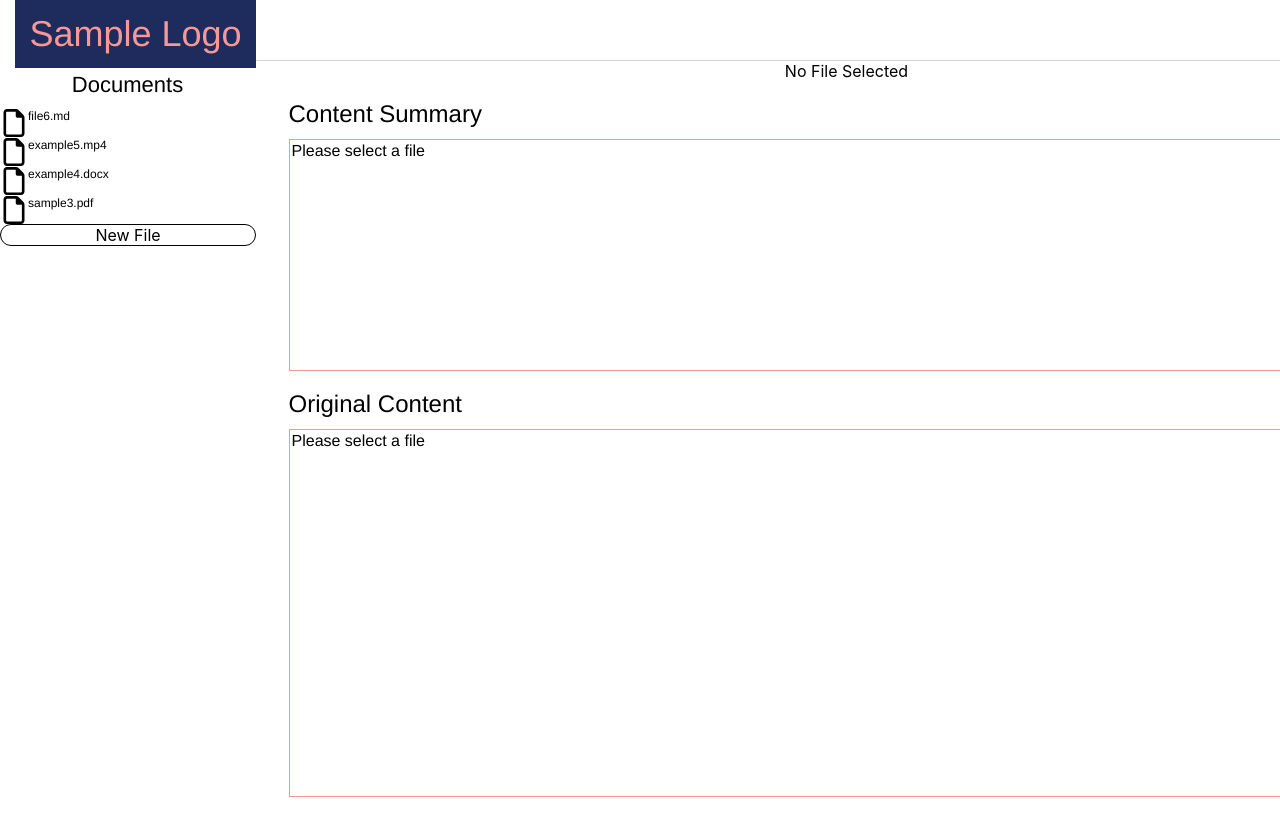
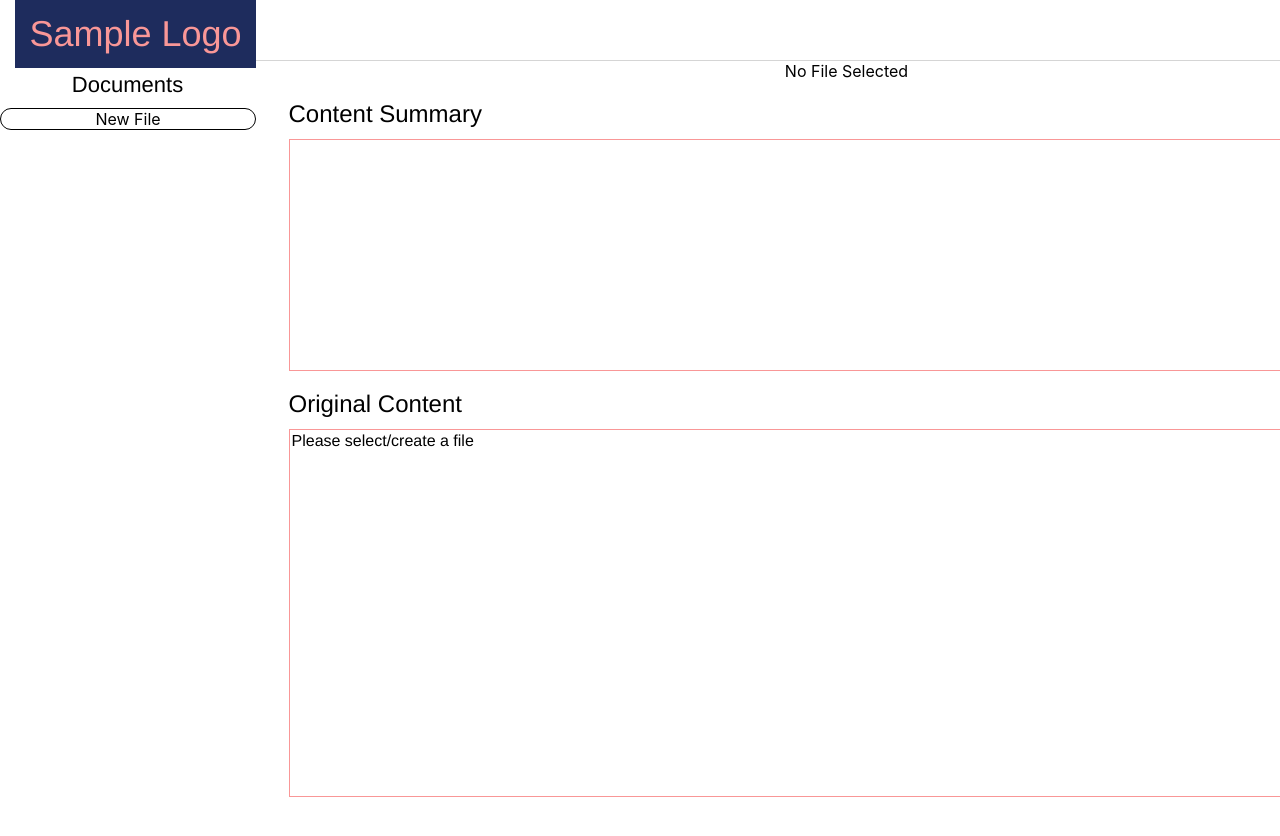
Before and after one commit to achen200/FeedSlack-Summarizer, a React (Create React App) app in the folder dashboard/: page / in a window 1280 px wide. Shown: the top 836 px of the page. Built offline with nearby package versions, Linux system fonts and the light colour scheme.

Commit message:
Summary generation + file list mechanism change

```diff
--- a/dashboard/src/App.js
+++ b/dashboard/src/App.js
@@ -4,18 +4,40 @@ import { MainDisplay } from './components/MainDisplay';
 import { TopNav } from './components/TopNav';
 import { useState } from 'react';
 
+const noFile = {
+	name:"No File Selected",
+	text:"Please select/create a file",
+	sum:"Please select/create a file"
+}
+
 function App() {
-  const [currTitle, setCurrTitle] = useState("No File Selected");
-  const [currOriginal, setOriginal] = useState("Please select a file");
-	const [currSummary, setSummary] = useState("Please select a file");
+	const [fileList, setFileList] = useState([]);
+	const [currFile, setCurrFile] = useState(noFile);
+	const [currId, setCurrId] = useState(-1);
 
-  return (
-    <div className="App">
-	 <SideMenu setCurrTitle={setCurrTitle} setCurrOriginal={setOriginal} setCurrSummary={setSummary}/>
-	 <TopNav/>
-	 <MainDisplay file={currTitle} original={currOriginal} summary={currSummary}/>
-    </div>
-  );
+	function addFile(file){
+		setFileList([...fileList, file]);
+		console.log(fileList);
+	}
+
+	function setFile(id){
+		setCurrId(id);
+		setCurrFile(fileList[id]);
+	}
+
+	function editFile(id, name, text, sum){
+		const newList = [...fileList];
+		newList[id] = {name:name, text:text, sum:sum};
+		setFileList(newList);
+	}
+
+	return (
+		<div className="App">
+			<SideMenu files={fileList} setFile={setFile} addFile={addFile}/>
+			<TopNav/>
+			<MainDisplay file={currFile} currId={currId} editFile={editFile}/>
+		</div>
+	);
 }
 
 export default App;
--- a/dashboard/src/components/File.js
+++ b/dashboard/src/components/File.js
@@ -1,24 +1,18 @@
-import { useState, useEffect } from "react";
+import { useEffect } from "react";
 
 export const File = (props) => {
-	const [originalText, setOriginalText] = useState("");
-	const [summaryText, setSummaryText] = useState("");
+	function setFile(){
+		props.setFile(props.id);
+	}
 
 	useEffect(() => {
-		setOriginalText(props.original);
-		setSummaryText(props.summary);
+		setFile();
 		console.log("initialized component");
 		// eslint-disable-next-line react-hooks/exhaustive-deps
 	}, []);
 
-	function setLastFile(){
-		props.setTitle(props.name);
-		props.setCurrSummary(summaryText);
-		props.setCurrOriginal(originalText);
-	}
-
 	return (
-	<div className="file" onClick={()=>setLastFile()}>
+	<div className="file" onClick={setFile}>
 		<svg className="file-icon"xmlns="http://www.w3.org/2000/svg" viewBox="0 0 384 512">
 			<path d="M320 464c8.8 0 16-7.2 16-16V160H256c-17.7 0-32-14.3-32-32V48H64c-8.8 0-16 7.2-16 16V448c0 8.8 7.2 16 16 16H320zM0 64C0 28.7 28.7 0 64 0H229.5c17 0 33.3 6.7 45.3 18.7l90.5 90.5c12 12 18.7 28.3 18.7 45.3V448c0 35.3-28.7 64-64 64H64c-35.3 0-64-28.7-64-64V64z"/>
 		</svg>
--- a/dashboard/src/components/MainDisplay.js
+++ b/dashboard/src/components/MainDisplay.js
@@ -1,16 +1,14 @@
+import { SummaryBox } from "./SummaryBox";
 import "./style.css";
 
 export const MainDisplay = (props) => {
 	return (
 		<div className="main-display">
-	  <div>{props.file}</div>
-	  <div className="summary">
-        <div className="text-wrapper">Content Summary</div>
-        <textarea className="summary-box" readOnly value={props.summary}/>
-      </div>
+		<div>{props.file.name}</div>
+		<SummaryBox file={props.file} id={props.currId} editFile={props.editFile}/>
 		<div className="original">
 			<div className="text-wrapper">Original Content</div>
-        <textarea className="original-box" readOnly value={props.original}/>
+			<textarea className="original-box" readOnly value={props.file.text}/>
 		</div>
 		</div>
 	);
--- a/dashboard/src/components/SideMenu.js
+++ b/dashboard/src/components/SideMenu.js
@@ -5,13 +5,6 @@ import { useState } from "react";
 import { FilePopup } from "./modal/FilePopup";
 
 export const SideMenu = (props) => {
-	const [fileList, setFileList] = useState(["file6.md", "example5.mp4", "example4.docx", "sample3.pdf"]);
-	const [newOriginal, setNewOriginal] = useState("Default Original");
-
-	function appendFile(newFile, original){
-		setFileList([...fileList, newFile]);
-		setNewOriginal(original);
-	}
 
   return (
     <div className="side-menu">
@@ -20,14 +13,10 @@ export const SideMenu = (props) => {
         <div className="file-header">
           <div className="text-wrapper">Documents</div>
         </div>
-			{fileList.map((iname,id) => {
-				return <File name={iname} setTitle={props.setCurrTitle}
-							setCurrSummary={props.setCurrSummary}
-							setCurrOriginal={props.setCurrOriginal}
-							summary="No summary yet"
-							original={newOriginal} key={id}/>
+			{props.files.map((file, key)=>{
+				return <File name={file.name} setFile={props.setFile} key={key} id={key}/>
 			})}
-			<FilePopup addNew={appendFile}/>
+			<FilePopup addNew={props.addFile}/>
       </div>
     </div>
   );
--- /dev/null
+++ b/dashboard/src/components/SummaryBox.js
@@ -0,0 +1,28 @@
+import { useEffect, useState } from "react";
+
+export function SummaryBox(props){
+	const [showSum, setShowSum] = useState(false);
+	const [sum, setSum] = useState("");
+
+	useEffect(()=>{
+		setShowSum(props.file.sum);
+	},[props.id]);
+
+	function generateSum(){
+		const newsum = "This is a sample generated summary";
+		props.editFile(props.id, props.file.name, props.file.text, newsum);
+		setShowSum(true);
+		setSum(newsum);
+	}
+
+	return (showSum) ?(
+		<div className="summary">
+			<div className="text-wrapper">Content Summary</div>
+			<textarea className="summary-box" readOnly value={sum}/>
+		</div>
+	):(
+		<div className="summary">
+			<button onClick={generateSum}>Generate Summary</button>
+		</div>
+	);
+}
--- a/dashboard/src/components/modal/FilePopup.js
+++ b/dashboard/src/components/modal/FilePopup.js
@@ -45,13 +45,13 @@ async function parseFile(filename, file, addfile){
 		case 'log':
 		case 'txt':
 			reader.readAsText(file);
-			reader.onloadend = () => addfile(filename, reader.result);
+			reader.onloadend = () => addfile({name:filename, text:reader.result, sum:null});
 			break;
 		case 'pdf':
 		case 'docx':
 		case 'xlsx':
 			let text = await extractText(file, ext);
-			addfile(filename, text);
+			addfile({name:filename, text:text, sum:null });
 			break;
 		default: //Attempt to read as text
 			alert("File type is not supported");
```
Lines whose indentation alone changed are shown as unchanged.
